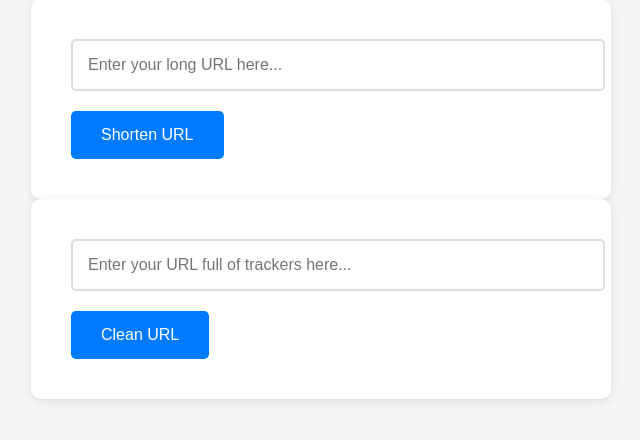
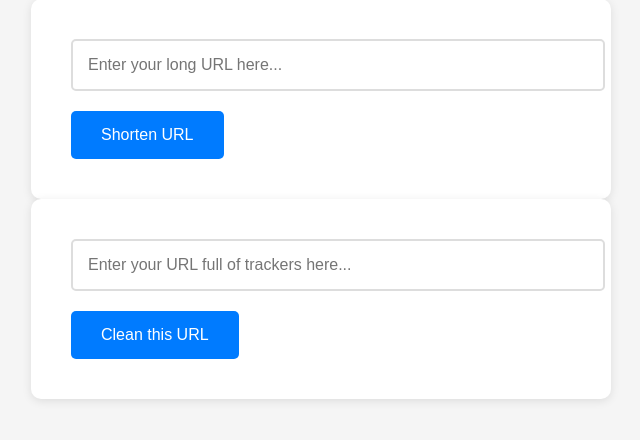
Before and after one commit to Ashita-Sharma/URL-shortener, a Flask app: page / in a window 1280 px wide. Shown: the part 129-569 px from the top of the page, without its empty margins (319-959 px from the left). Run offline with Flask 3, Linux system fonts and the light colour scheme.

Commit message:
URL shortener website

```diff
--- a/app.py
+++ b/app.py
@@ -4,7 +4,7 @@ import string
 tracker_list = ["ref", "&", "?", "?si", "?igsh", "&pp", "?itmmeta"]
 app = Flask(__name__)
 
-# basic in-memory storage (to replace this with a database later)
+# basic in-memory storage (to replace this with a database soon)
 url_database = {}
 
 @app.route('/')
--- a/templates/index.html
+++ b/templates/index.html
@@ -66,7 +66,7 @@
                size="50"
 
                required>
-        <button type="submit">Clean URL</button>
+        <button type="submit">Clean this URL</button>
     </form>
 </body>
 </html>
```
